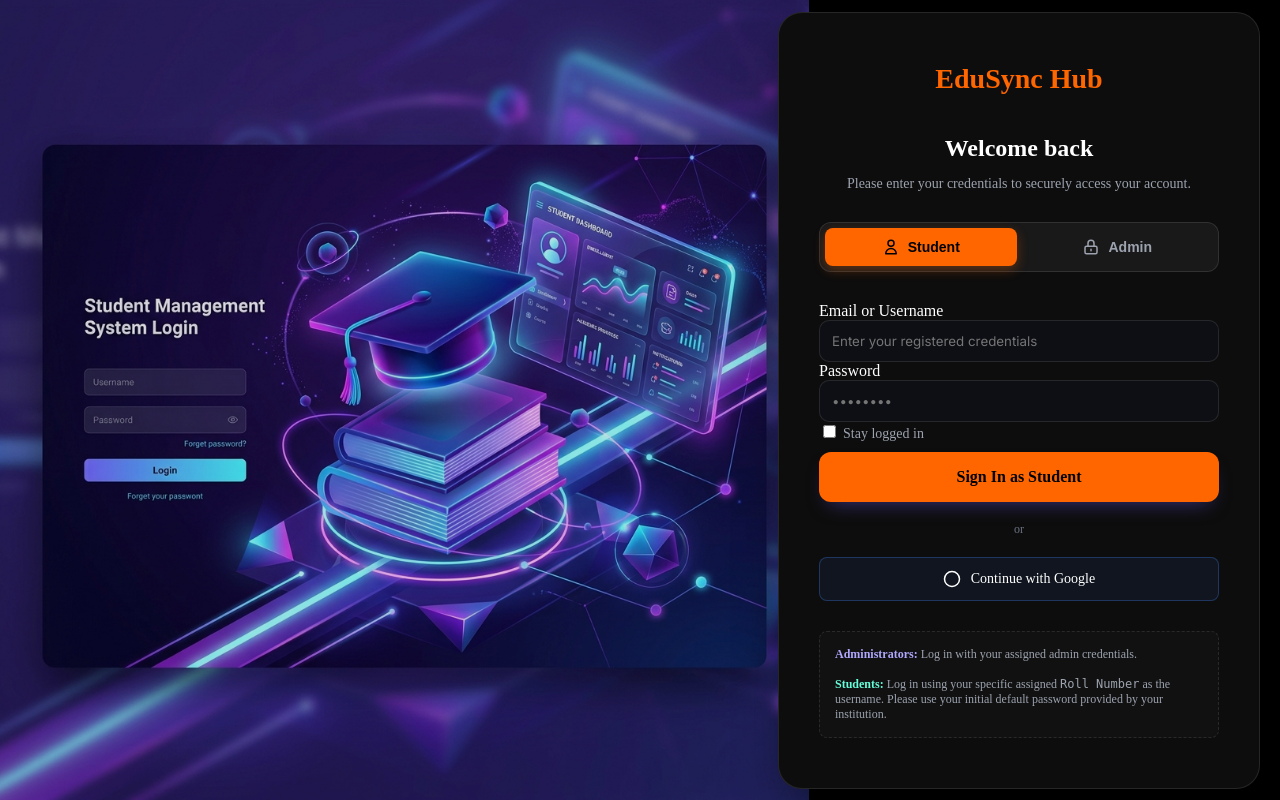
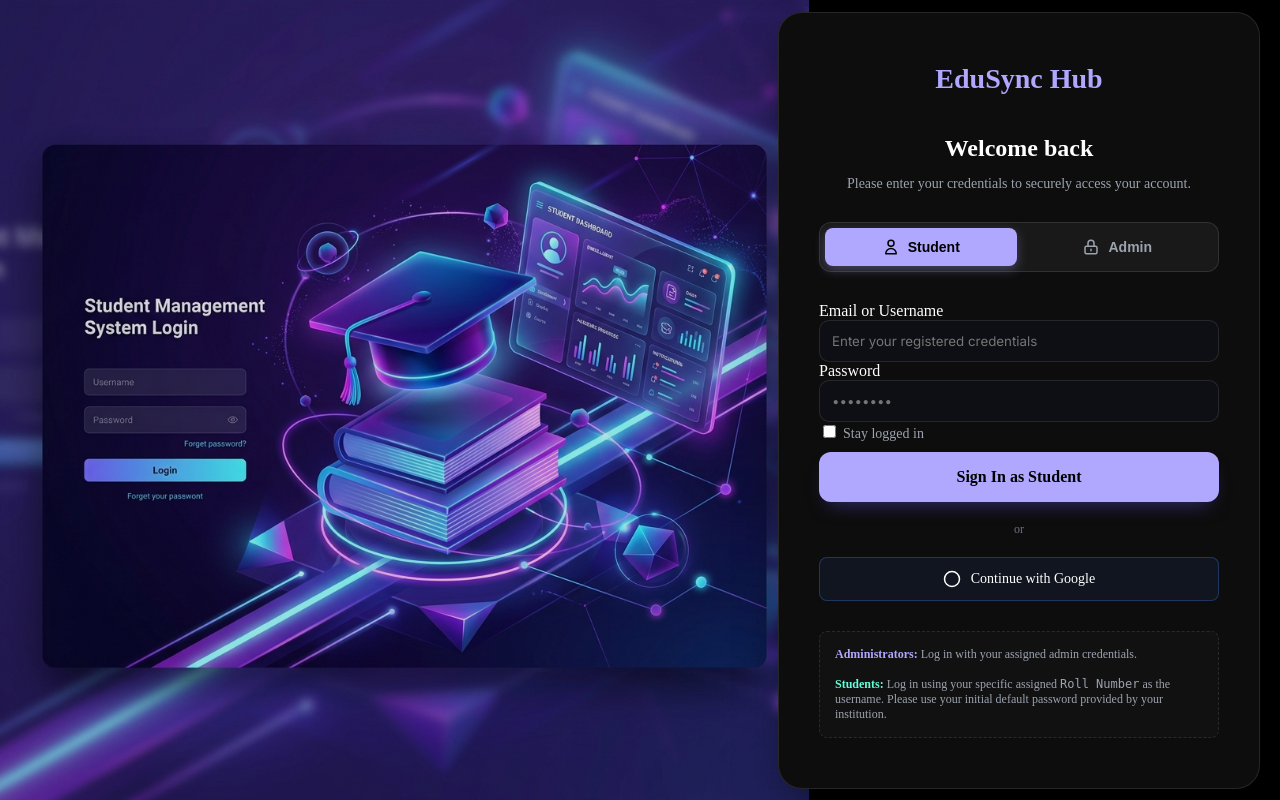
Before and after one commit to aryanchaturvedi2006-cpu/student-management-system, a Flask app: page /login in a window 1280 px wide. Run offline with Flask 2, Linux system fonts and the light colour scheme.

Commit message:
style: revert color accent to original EduSync purple

```diff
--- a/templates/login.html
+++ b/templates/login.html
@@ -224,9 +224,9 @@
         }
 
         .role-btn.active {
-            background: #ff6600; /* Orange accent from screenshot */
+            background: #b0a8fe;
             color: #000;
-            box-shadow: 0 4px 12px rgba(255, 102, 0, 0.3);
+            box-shadow: 0 4px 12px rgba(176, 168, 254, 0.3);
         }
 
         .role-btn svg {
@@ -235,19 +235,19 @@
         }
 
         .premium-btn {
-            background: #ff6600;
+            background: #b0a8fe;
             color: #000;
             font-weight: 700;
             border: none;
         }
 
         .premium-btn:hover {
-            background: #e65c00;
+            background: #9084f1;
             transform: translateY(-1px);
         }
 
         .brand-logo {
-            color: #ff6600;
+            color: #b0a8fe;
         }
     </style>
 </head>
```
